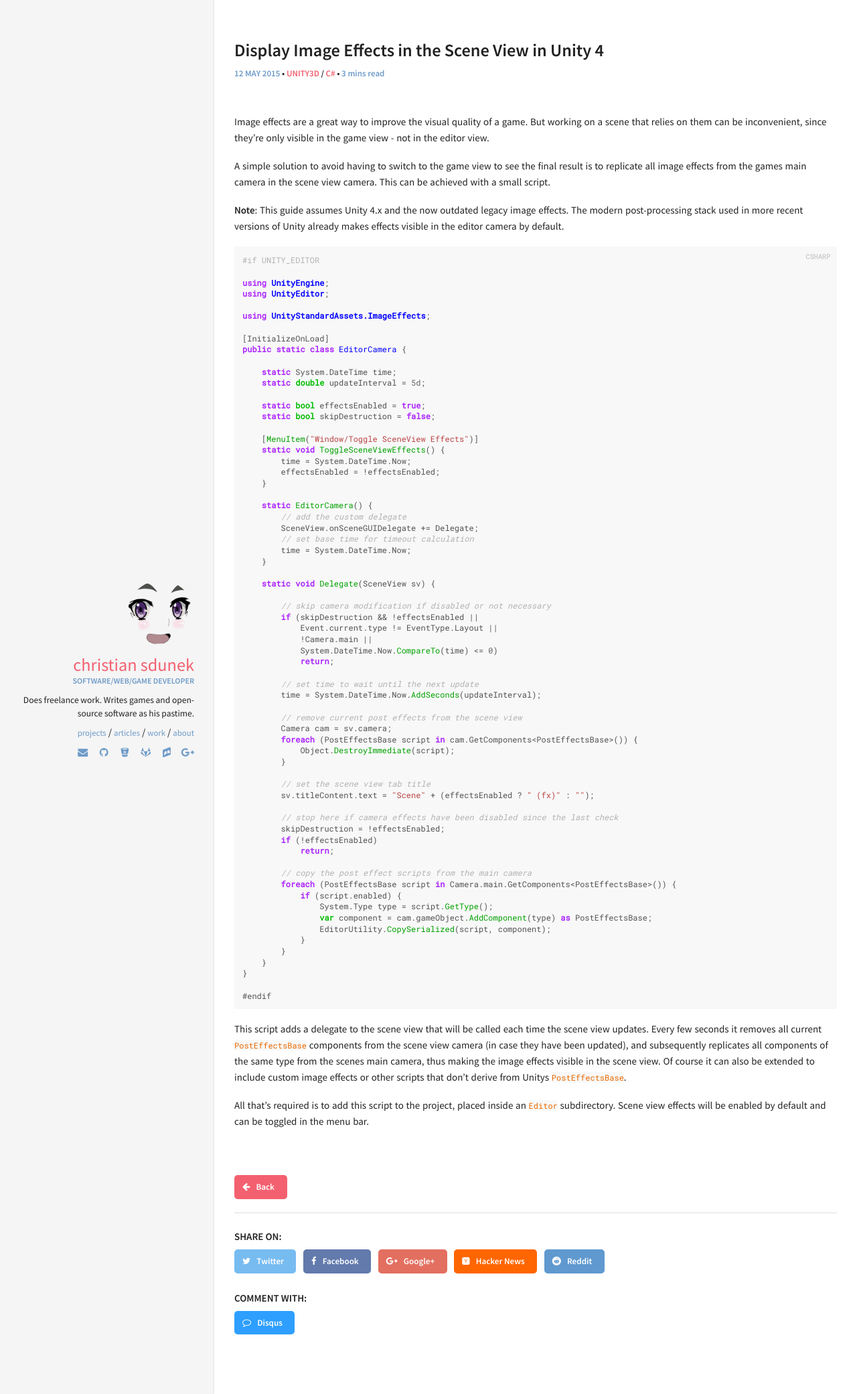
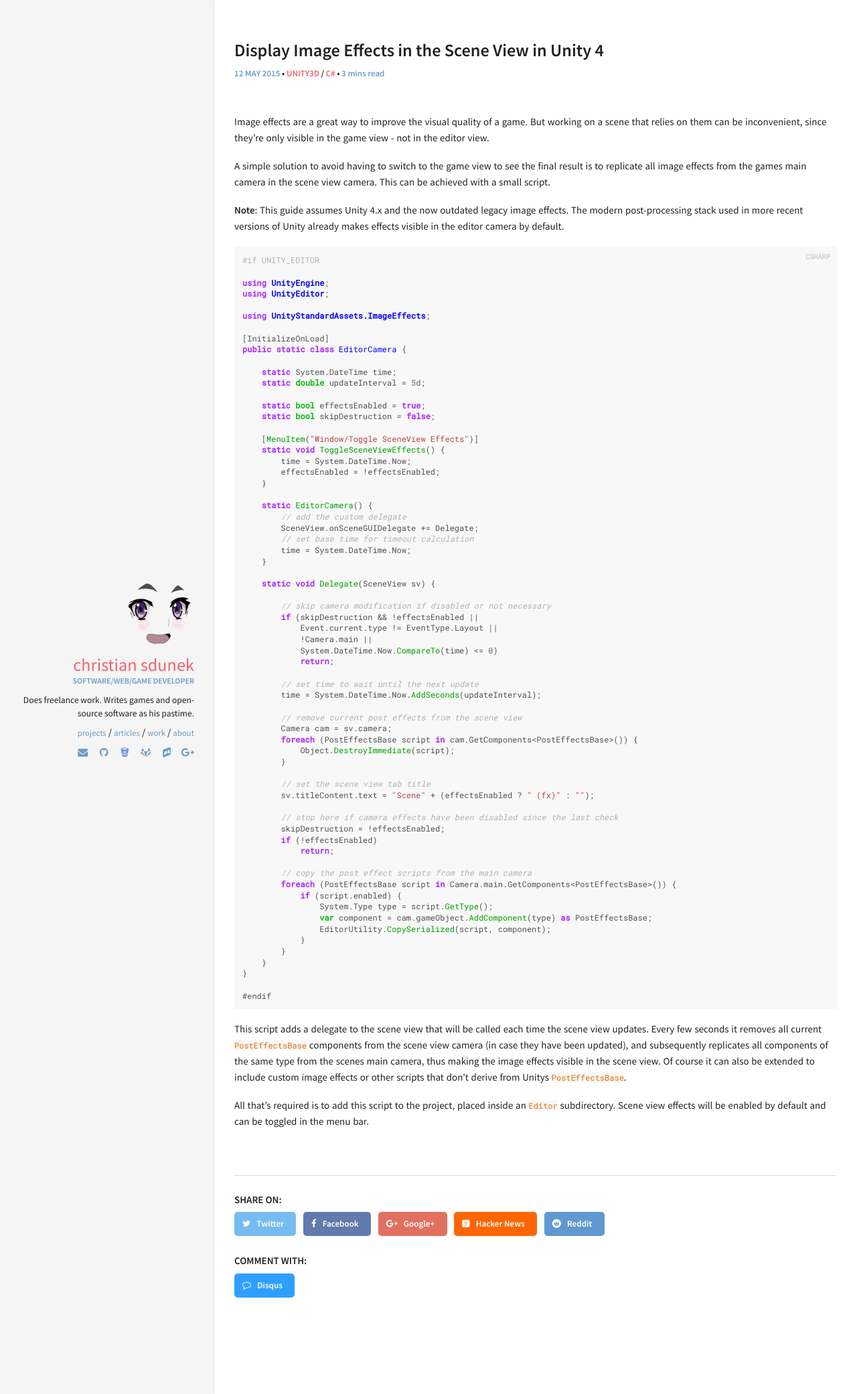
Before and after one commit to Systemcluster/systemcluster.github.io, a Jekyll site: the page built from _posts/2015-05-12-display-image-effects-in-the-scene-view-in-unity3d.md, in a window 1280 px wide. Shown: the whole page at 67% size. Built offline with Jekyll 4.4.1, drawn with Linux system fonts in a browser that asks for light colours.

Commit message:
Change article styling

```diff
--- a/_layouts/post.html
+++ b/_layouts/post.html
@@ -6,7 +6,7 @@ layout: default
   Home
 </a-->
 
-<article>
+<article class="post-article">
   {% if page.image.feature %}
   <div class="post-image-feature">
     <img class="feature-image" src=
@@ -52,12 +52,6 @@ layout: default
   </div>
 </article>
 
-<div class="post-buttons">
-  <a class="btn btn-primary" href="/articles">
-    <i class="fa fa-arrow-left"></i><span> Back</span>
-  </a>
-</div>
-
 <div class="share-buttons">
   <h6>Share on: </h6>
   <ul>
--- a/_sass/pages/_post.scss
+++ b/_sass/pages/_post.scss
@@ -20,6 +20,10 @@
     position: initial;
     top: 0;
   }
+}
+
+.post-article {
+  border-bottom: 1px solid #ddd;
 }
 
 .content-container {
@@ -203,7 +207,6 @@ section.post {
 // Shares Buttons
 .share-buttons {
   padding-top: 1em;
-  border-top: 1px solid #ddd;
   ul {
     margin: 0;
     padding: 0;
```
